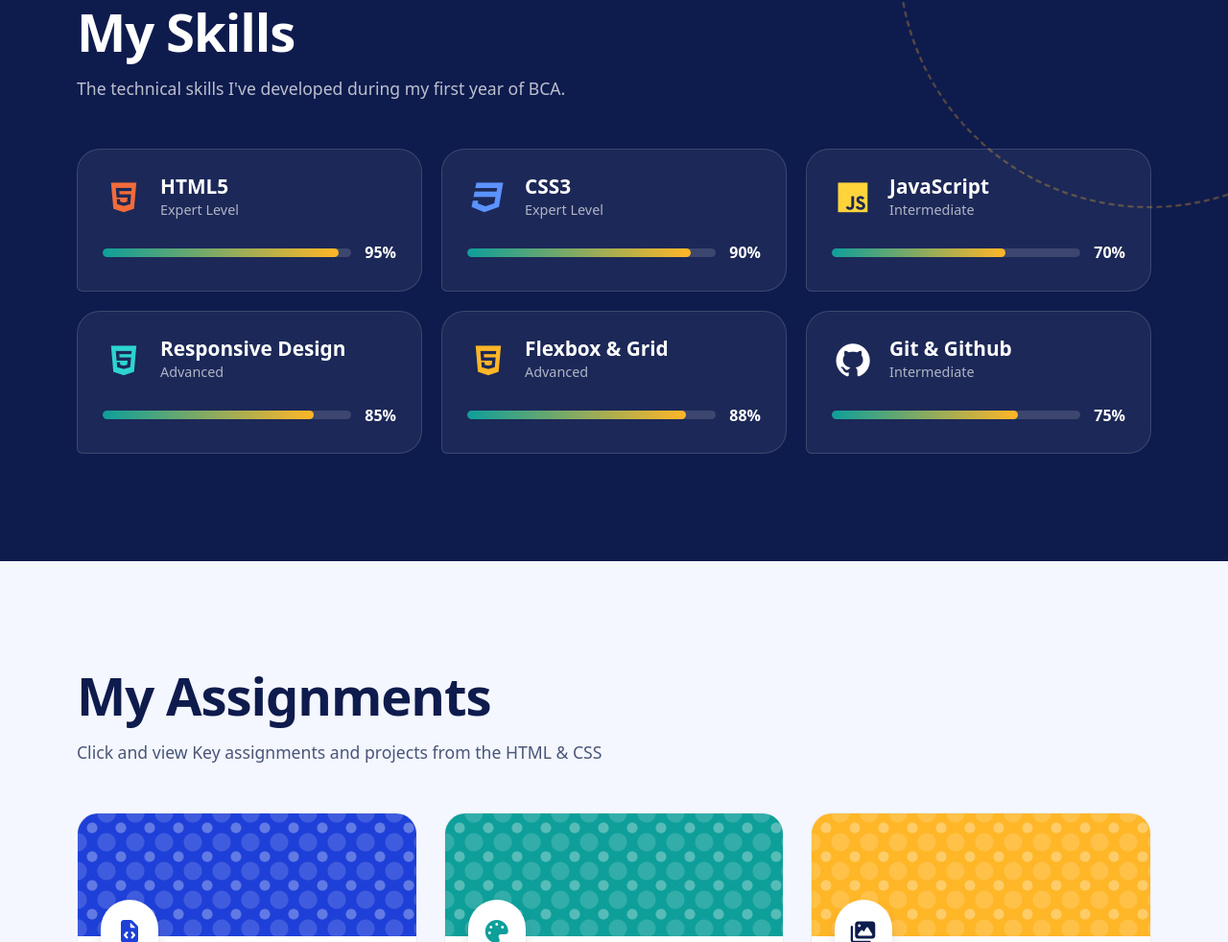
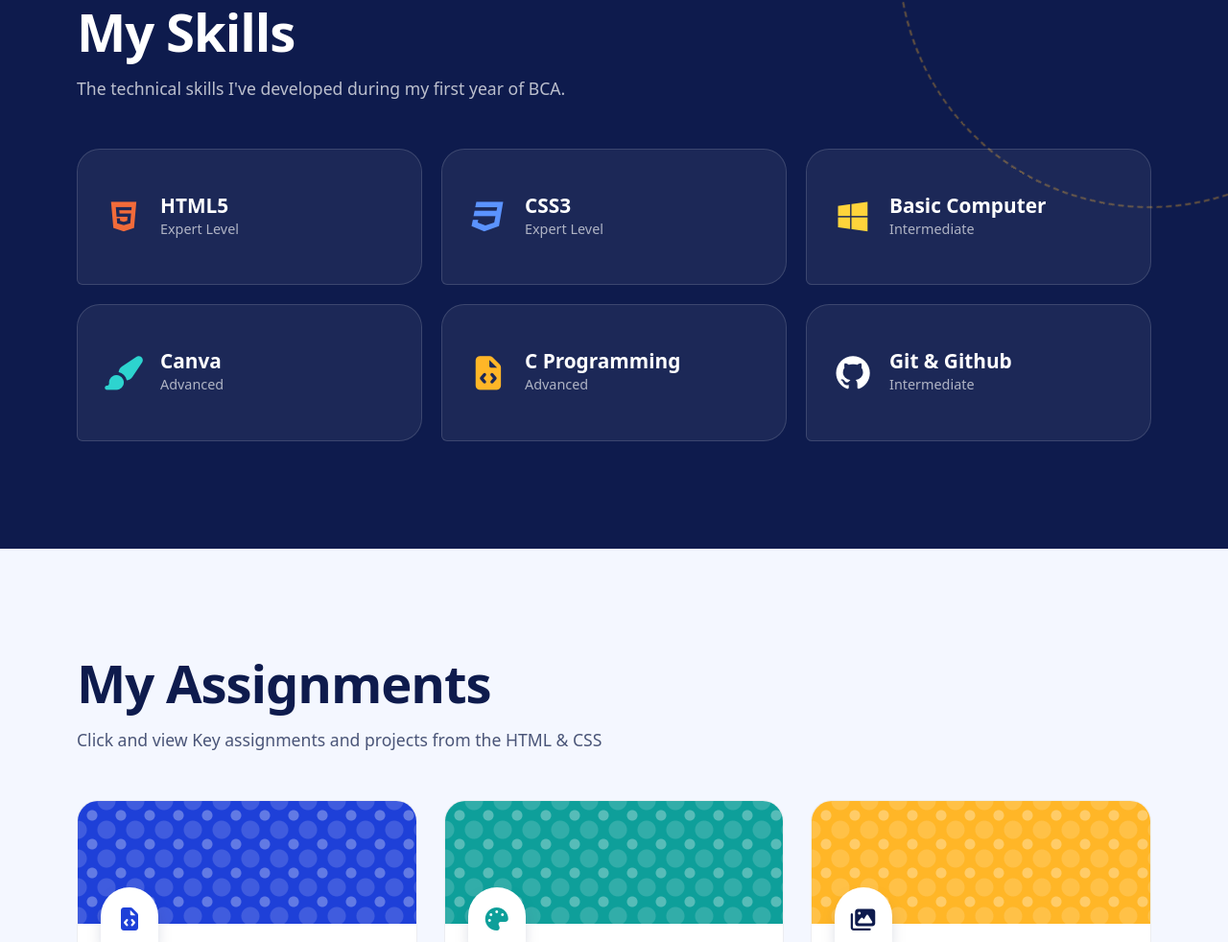
Before and after one commit to bhumipundhir/Portfolio-Website, a plain HTML site: page index.html in a window 1280 px wide. Shown: the part 2004-2986 px from the top of the page at 96% size. Drawn offline with Linux system fonts and the light colour scheme.

Commit message:
Index commit

```diff
--- a/index.html
+++ b/index.html
@@ -121,12 +121,12 @@
                         <p>Expert Level</p>
                     </div>
                 </div>
-                <div class="card-bottom">
+                <!-- <div class="card-bottom">
                     <div class="progress">
                         <div class="progress-bar" style="width:95%"></div>
                     </div>
                     <p>95%</p>
-                </div>
+                </div> -->
             </div>
             <div class="card">
                 <div class="card-top">
@@ -136,57 +136,57 @@
                         <p>Expert Level</p>
                     </div>
                 </div>
-                <div class="card-bottom">
+                <!-- <div class="card-bottom">
                     <div class="progress">
                         <div class="progress-bar" style="width:90%"></div>
                     </div>
                     <p>90%</p>
-                </div>
+                </div> -->
             </div>
             <div class="card">
                 <div class="card-top">
-                    <i class="fab fa-js" style="color:#FFD43B"></i>
+                    <i class="fab fa-windows" style="color:#FFD43B"></i>
                     <div class="level">
-                        <h4>JavaScript</h4>
+                        <h4>Basic Computer</h4>
                         <p>Intermediate</p>
                     </div>
                 </div>
-                <div class="card-bottom">
+                <!-- <div class="card-bottom">
                     <div class="progress">
                         <div class="progress-bar" style="width:70%"></div>
                     </div>
                     <p>70%</p>
-                </div>
+                </div> -->
             </div>
             <div class="card">
                 <div class="card-top">
-                    <i class="fab fa-html5" style="color:#2DD4CF"></i>
+                    <i class="fas fa-paintbrush" style="color:#2DD4CF"></i>
                     <div class="level">
-                        <h4>Responsive Design</h4>
+                        <h4>Canva</h4>
                         <p>Advanced</p>
                     </div>
                 </div>
-                <div class="card-bottom">
+                <!-- <div class="card-bottom">
                     <div class="progress">
                         <div class="progress-bar" style="width:85%"></div>
                     </div>
                     <p>85%</p>
-                </div>
+                </div> -->
             </div>
             <div class="card">
                 <div class="card-top">
-                    <i class="fab fa-html5" style="color:var(--marigold)"></i>
+                    <i class="fa fa-file-code" style="color:var(--marigold)"></i>
                     <div class="level">
-                        <h4>Flexbox & Grid</h4>
+                        <h4>C Programming</h4>
                         <p>Advanced</p>
                     </div>
                 </div>
-                <div class="card-bottom">
+                <!-- <div class="card-bottom">
                     <div class="progress">
                         <div class="progress-bar" style="width:88%"></div>
                     </div>
                     <p>88%</p>
-                </div>
+                </div> -->
             </div>
             <div class="card">
                 <div class="card-top">
@@ -196,11 +196,11 @@
                         <p>Intermediate</p>
                     </div>
                 </div>
-                <div class="card-bottom">
+                <!-- <div class="card-bottom">
                     <div class="progress">
                         <div class="progress-bar" style="width:75%"></div>
                     </div>
-                    <p>75%</p>
+                    <p>75%</p> -->
                 </div>
             </div>
         </div>
--- a/style.css
+++ b/style.css
@@ -594,6 +594,7 @@ header {
 }
 
 .card-top {
+    padding-top : 20px;
     display: flex;
     align-items: center;
     gap: 16px;
```
